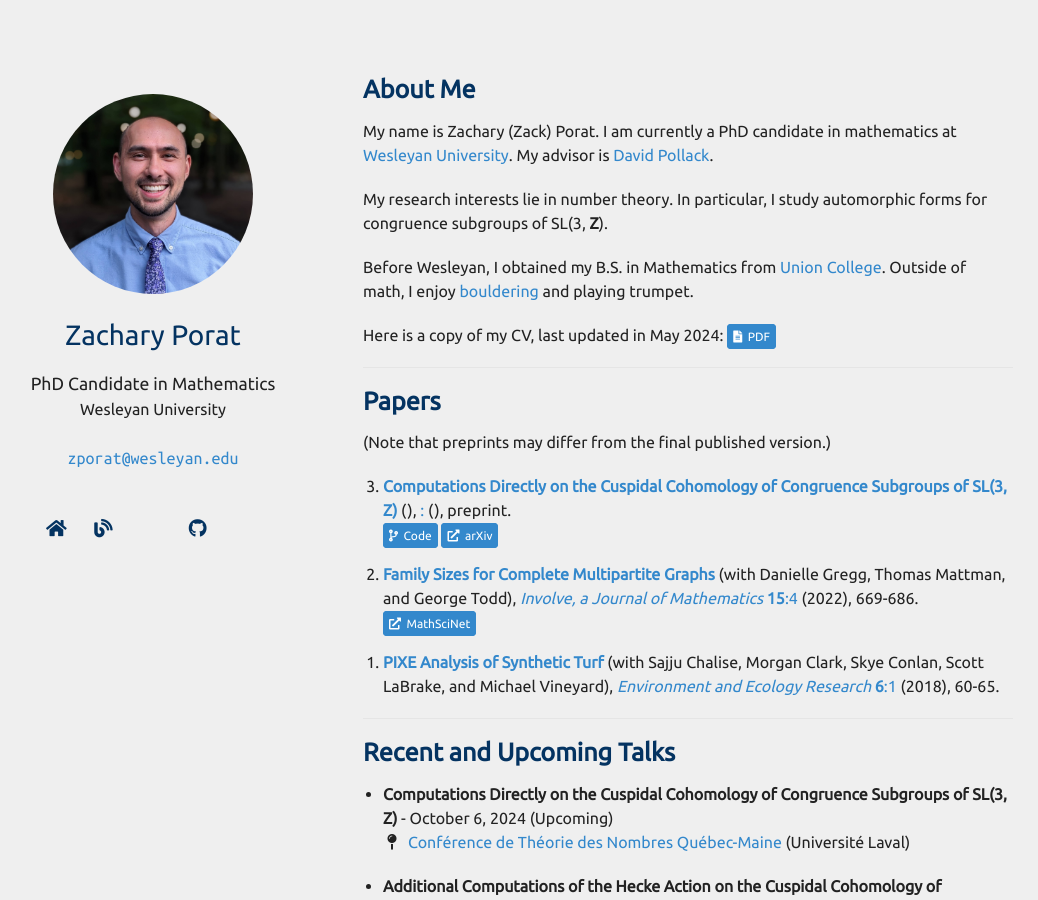
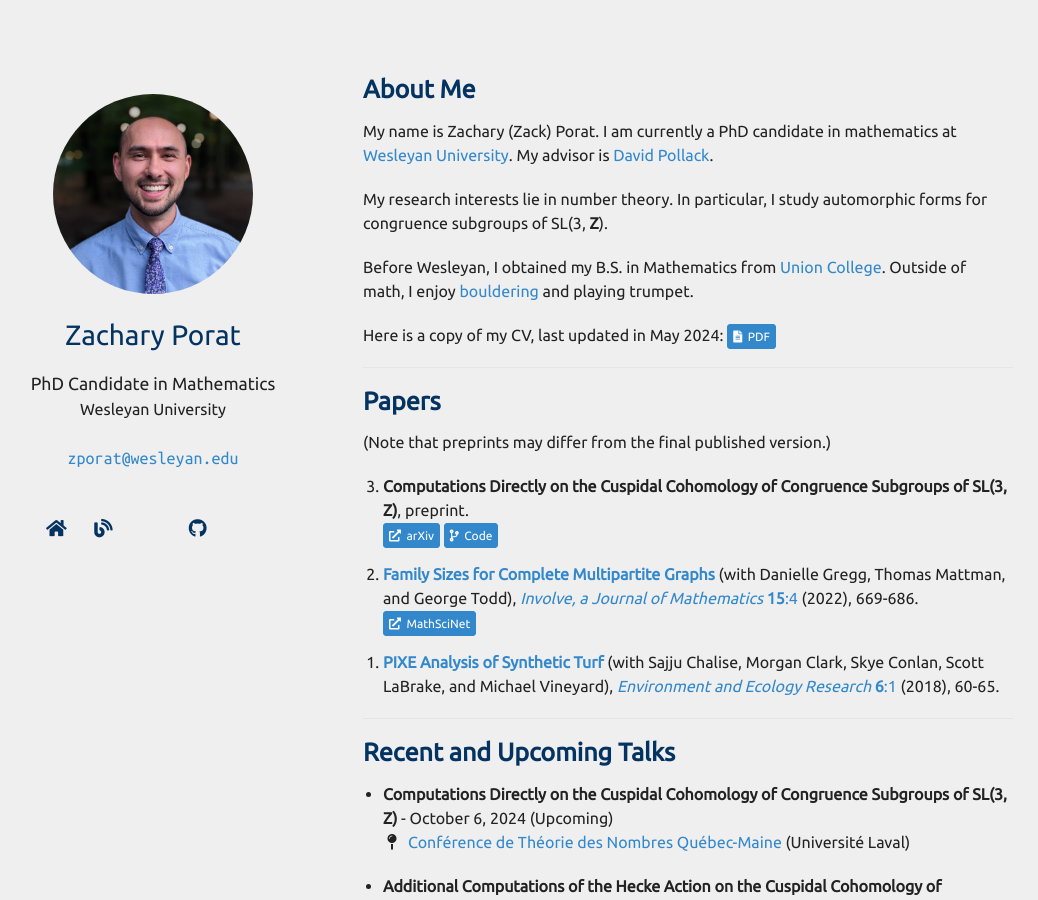
Before and after one commit to zporat/zporat.github.io, a Jekyll site: the page built from index.md, in a window 1280 px wide and 900 px high. Shown: the whole window, without its empty margins (102-1140 px from the left). Built offline with Jekyll 4.4.1, drawn with Linux system fonts in a browser that asks for light colours; nearby versions of some CDN libraries; a style sheet for code colours, icons or effects is not loaded; our own code applies the rules of GitHub Pages for plain Markdown files.

Commit message:
paper updates

```diff
--- a/_data/publications.yml
+++ b/_data/publications.yml
@@ -1,8 +1,8 @@
 main:
   - title: Computations Directly on the Cuspidal Cohomology of Congruence Subgroups of SL(3, Z)
-    pages: preprint
     arxiv: https://arxiv.org/abs/2410.02734
     code: https://github.com/zporat/cuspidal-cohomology
+    status: preprint
 
   - title: Family Sizes for Complete Multipartite Graphs
     authors: with Danielle Gregg, Thomas Mattman, and George Todd
--- a/_includes/publications.md
+++ b/_includes/publications.md
@@ -5,17 +5,22 @@
 
 <li style="margin-bottom:1rem">
   <div class="col-sm-9">
+      {% if link.authors %}
       <div class="title"><a href="{{ link.pdf }}"><b>{{ link.title }}</b></a> ({{ link.authors }}), <a href="{{ link.doi }}"> <em>{{ link.journal }}</em> <b>{{ link.volume }}</b>:{{ link.number }}</a> ({{ link.year }}), {{ link.pages }}.
       </div>
+      {% endif %}
+      {% if link.arxiv %}
+     <div class="title"><b>{{ link.title }}</b>, {{ link.status }}. </div>
+      {% endif %}
     <div class="links">
-      {% if link.code %}
-      <a href="{{ link.code }}" class="button" style="font-size:12px;"><i class="fas fa-code-branch" aria-hidden="true"></i>&nbsp; Code</a>
-      {% endif %}
       {% if link.mr %}
       <a href="{{ link.mr }}" class="button" style="font-size:12px;"><i class="fas fa-external-link-alt" aria-hidden="true"></i>&nbsp; MathSciNet</a>
       {% endif %}
       {% if link.arxiv %}
       <a href="{{ link.arxiv }}" class="button" style="font-size:12px;"><i class="fas fa-external-link-alt" aria-hidden="true"></i>&nbsp; arXiv</a>
+      {% endif %}
+      {% if link.code %}
+      <a href="{{ link.code }}" class="button" style="font-size:12px;"><i class="fas fa-code-branch" aria-hidden="true"></i>&nbsp; Code</a>
       {% endif %}
       {% if link.others %}
       {{ link.others }}
```
